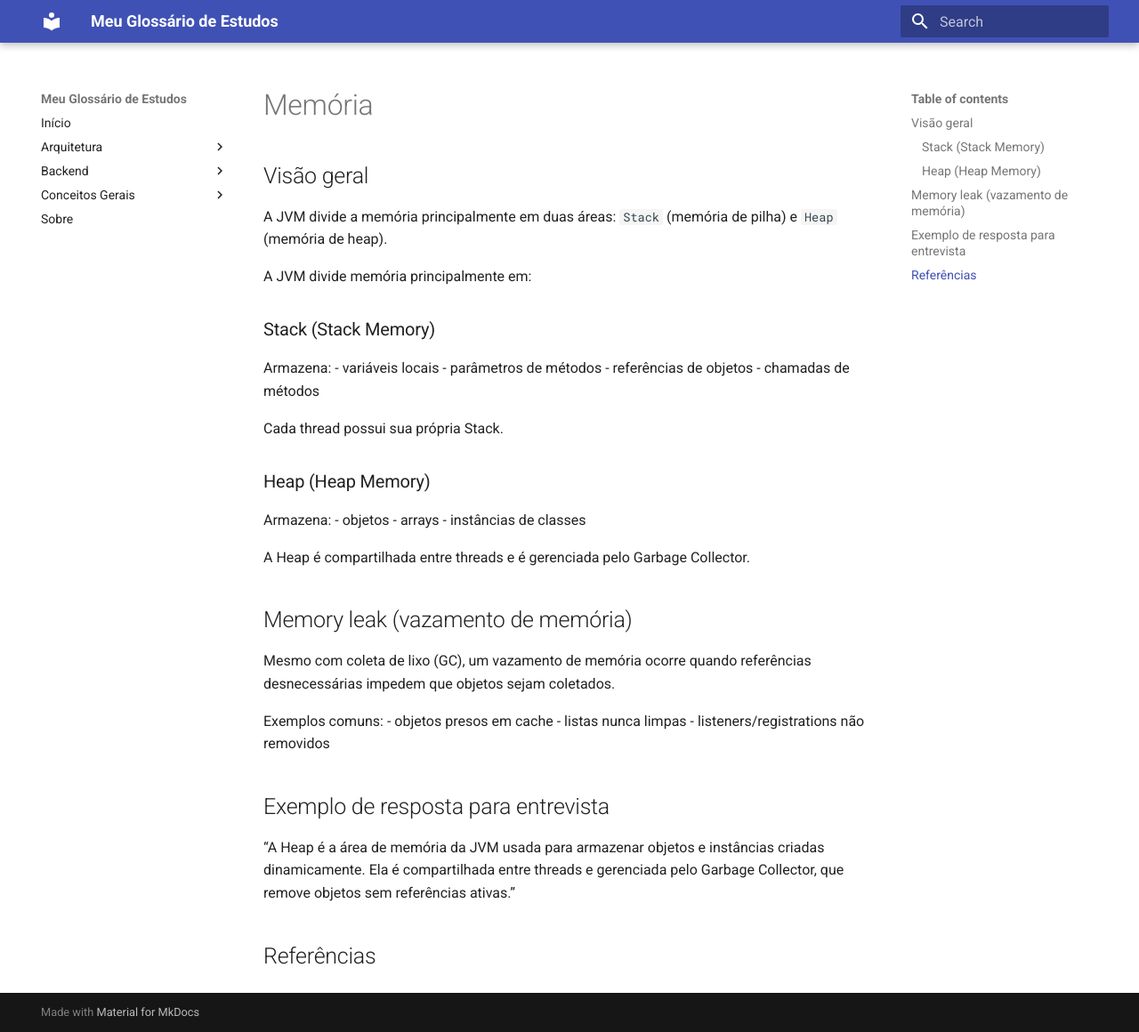
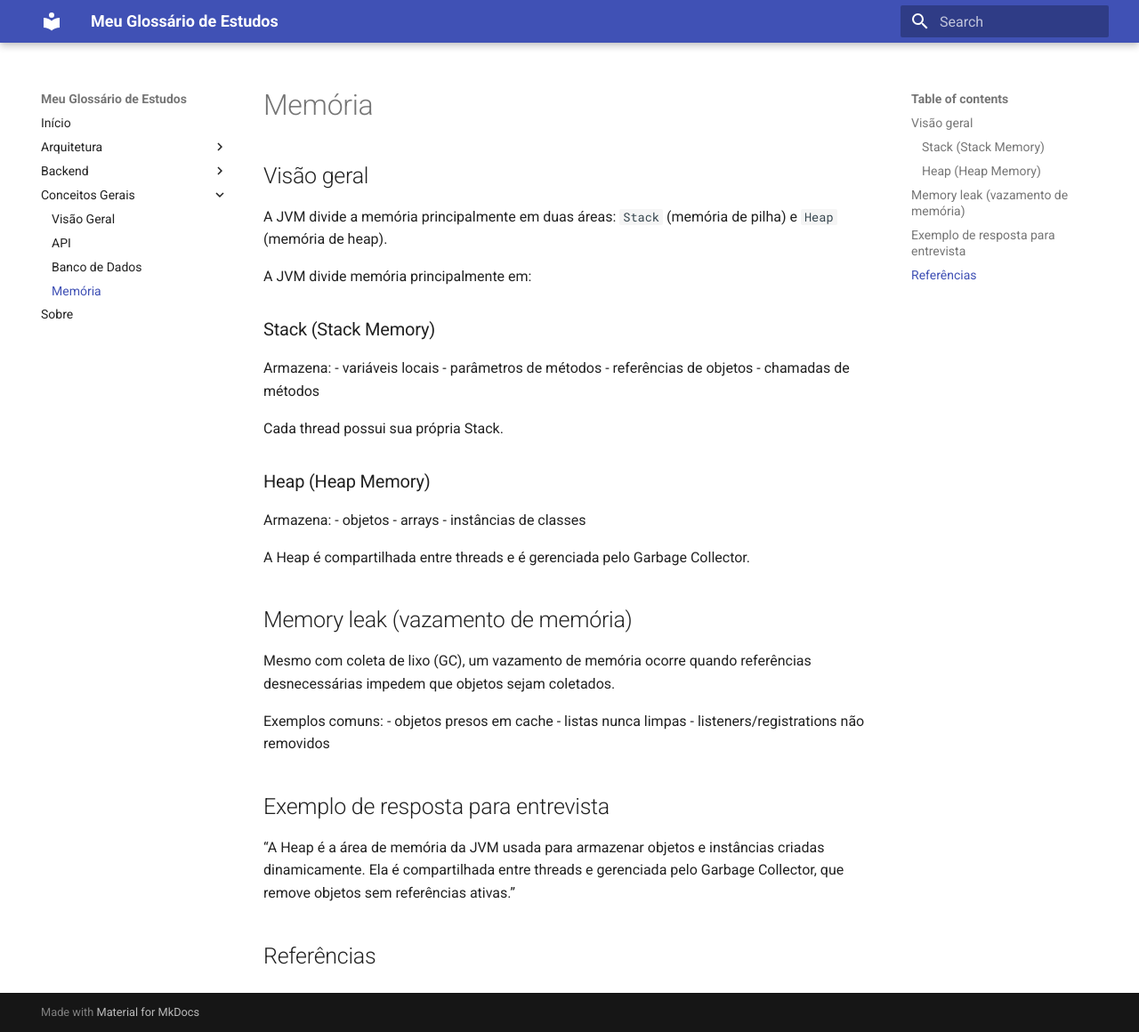
Before and after one commit to Trooper2123/glossario, an MkDocs documentation site: the page built from docs/conceitos-gerais/memoria.md, in a window 1280 px wide and 1160 px high. Shown: the whole window at 89% size. Built offline with MkDocs 1.6.1 and Material for MkDocs 9.7.7, drawn with Linux system fonts in a browser that asks for light colours; some of the changed lines change nothing that is shown.

Commit message:
Atualização de arquivos

```diff
--- a/mkdocs.yml
+++ b/mkdocs.yml
@@ -10,9 +10,6 @@ nav:
   - Início: index.md
   - Arquitetura:
     - Visão Geral: arquitetura/index.md
-    - API: arquitetura/api.md
-    - Banco de Dados: arquitetura/banco-de-dados.md
-    - Memória: arquitetura/memoria.md
   - Backend:
     - Visão Geral: backend/index.md
     - Hash: backend/hash.md
@@ -21,5 +18,7 @@ nav:
     - Steams: backend/steams.md
   - Conceitos Gerais:
     - Visão Geral: conceitos-gerais/index.md
-    - Arquitetura: conceitos-gerais/arquitetura.md
+    - API: conceitos-gerais/api.md
+    - Banco de Dados: conceitos-gerais/banco-de-dados.md
+    - Memória: conceitos-gerais/memoria.md
   - Sobre: sobre.md
```
